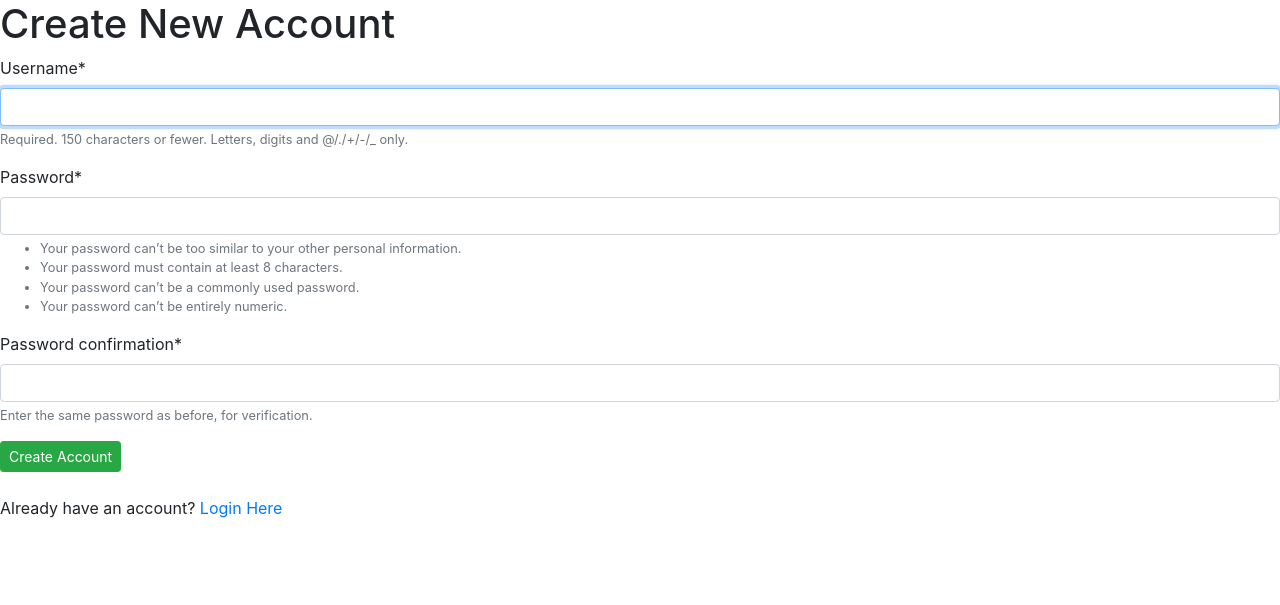
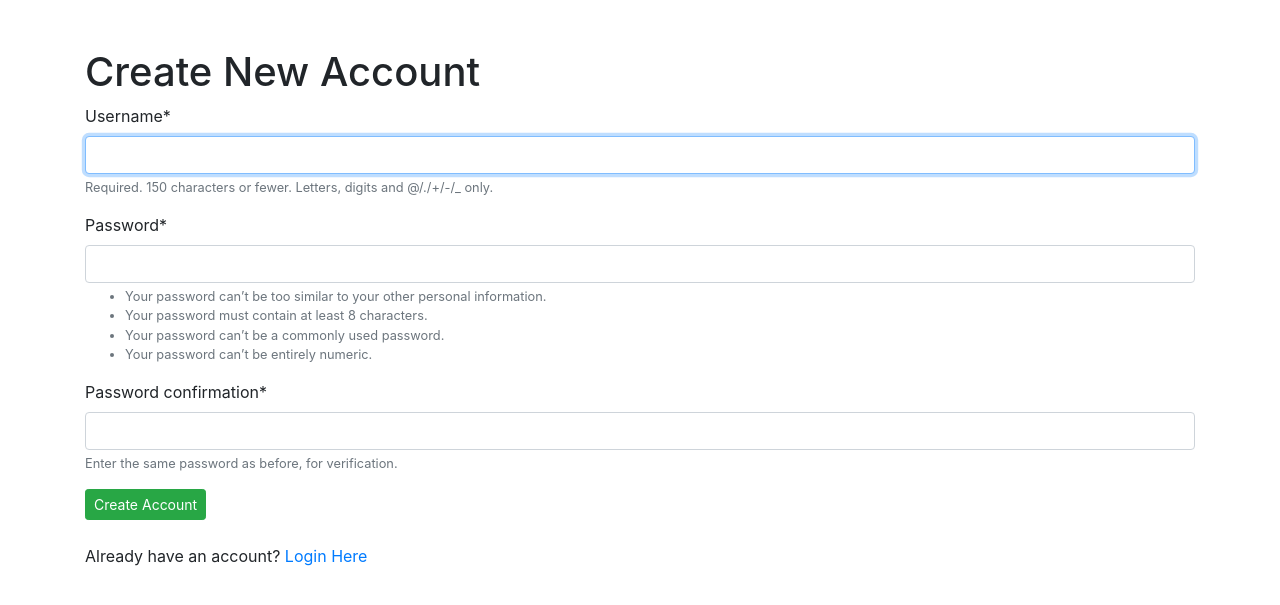
Before and after one commit to mz-nibir/Developing-A-Blog-with-Django, a Django app: page /account/signup/ in a window 1280 px wide. Shown: the part 56-661 px from the top of the page. Run offline with Django 3.2, Linux system fonts and the light colour scheme; some libraries are stand-ins or nearby versions.

Commit message:
User sign up completed

```diff
--- a/My_Blog_Project/templates/App_Login/signup.html
+++ b/My_Blog_Project/templates/App_Login/signup.html
@@ -15,6 +15,8 @@
 
 <form method="POST">
   {{form|crispy}}
+
+  {% csrf_token %}
   <button type="submit" class="btn btn-success btn-sm">Create Account</button>
 
 </form>
--- a/My_Blog_Project/templates/base.html
+++ b/My_Blog_Project/templates/base.html
@@ -22,9 +22,14 @@
       </li>
     </ul>
   </nav>
-  {% block body_block %}
 
-  {% endblock %}
+  <div class="container pt-5">
+    {% block body_block %}
+
+    {% endblock %}
+
+  </div>
+
 
   </body>
 </html>
```
Also changed, not shown: My_Blog_Project/db.sqlite3.
